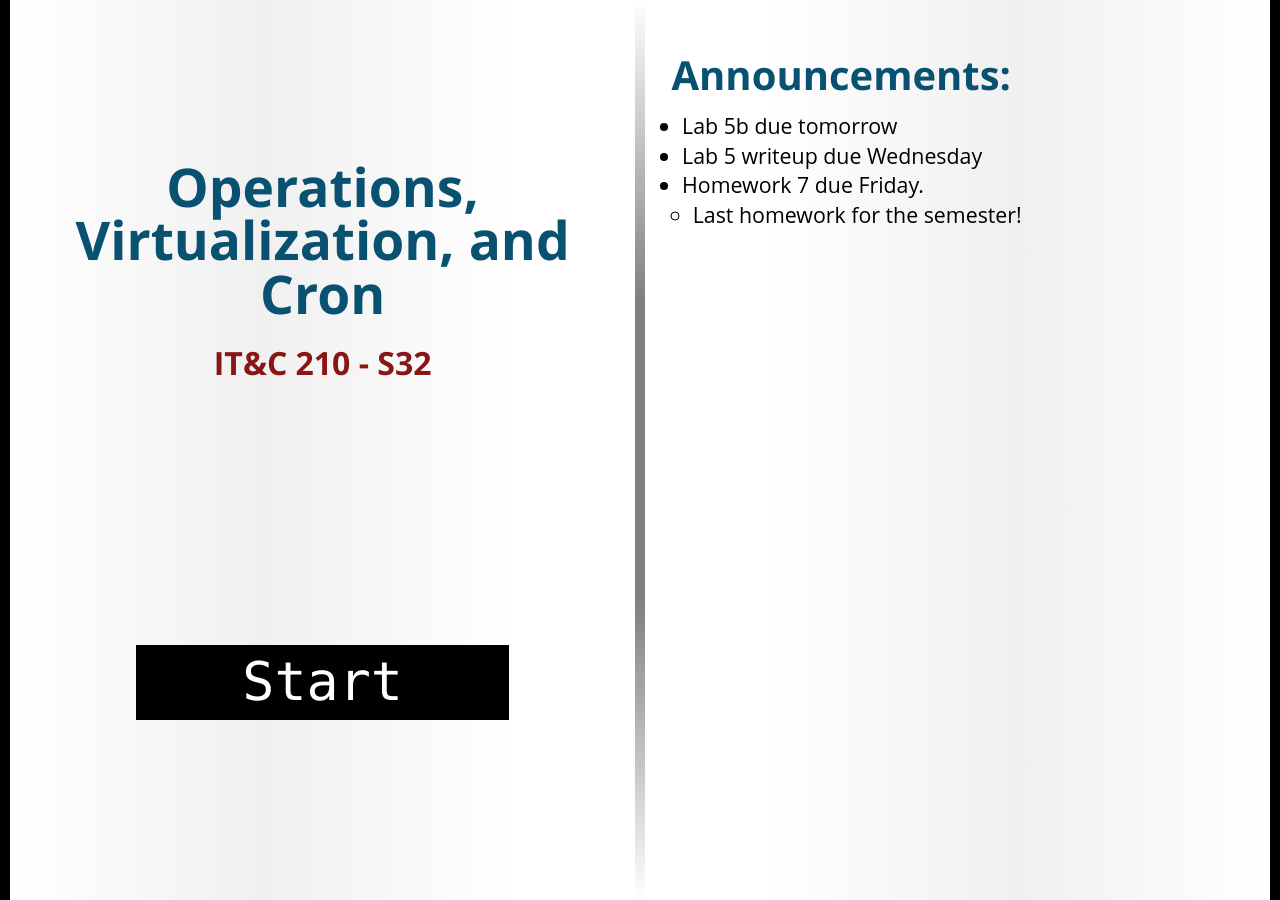
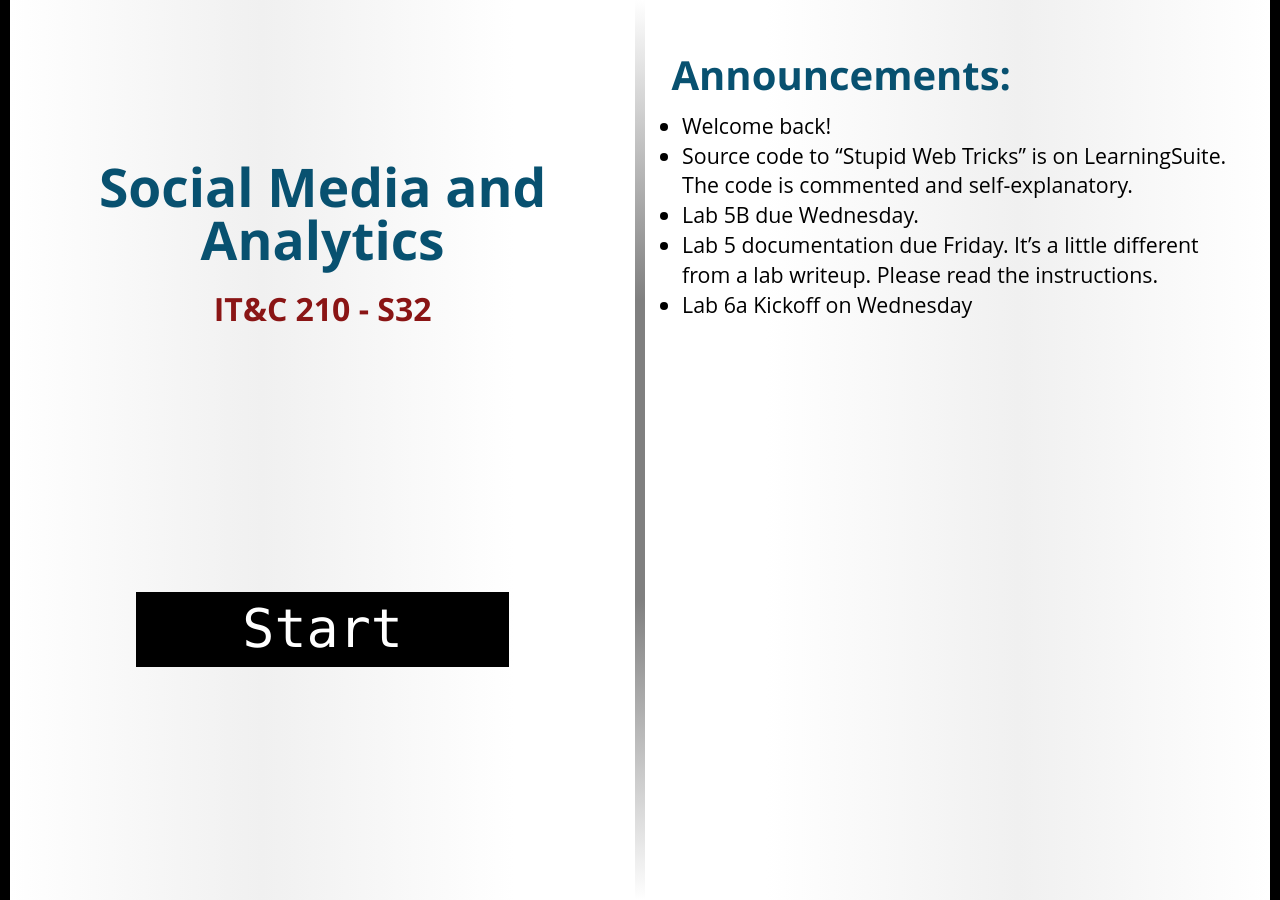
Before and after one commit to BYU-ITC-210/BYU-ITC-210.github.io, a Jekyll site: the page built from _welcome/S32.md, in a window 1280 px wide. Built offline with Jekyll 4.4.1, drawn with Linux system fonts in a browser that asks for light colours; some web fonts are replaced.

Commit message:
Welcome S32

```diff
--- a/_welcome/S32.md
+++ b/_welcome/S32.md
@@ -1,9 +1,10 @@
 ---
-title: Operations, Virtualization, and Cron
+title: Social Media and Analytics
 session: S32
 ---
 
-* Lab 5b due tomorrow
-* Lab 5 writeup due Wednesday
-* Homework 7 due Friday.
-    * Last homework for the semester!
+* Welcome back!
+* Source code to "Stupid Web Tricks" is on LearningSuite. The code is commented and self-explanatory.
+* Lab 5B due Wednesday.
+* Lab 5 documentation due Friday. It's a little different from a lab writeup. Please read the instructions.
+* Lab 6a Kickoff on Wednesday
```
